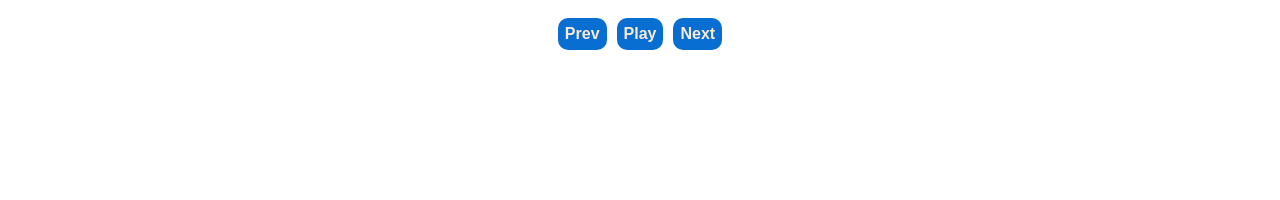
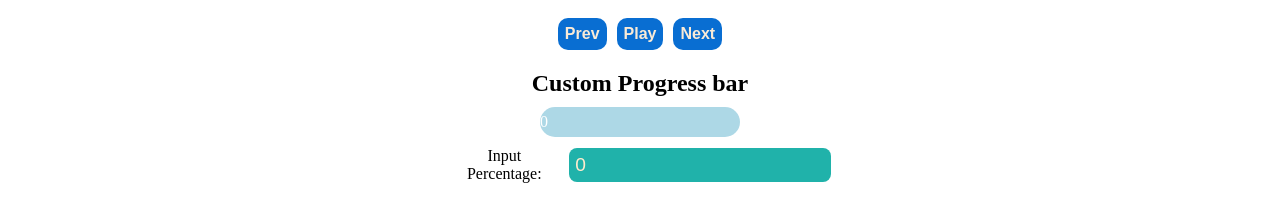
Before and after one commit to Mahin-Hasan/Master-React-and-JS-core-concepts, a React (Vite) app in the folder 25 React JS Projects for logic building/25-react-project/: page / in a window 1280 px wide. Shown: the part 2096-2296 px from the top of the page. Before the commit the page ends 2166 px from the top, so only its background shows below. Built offline with nearby package versions, Linux system fonts and the light colour scheme; no server answers.

Commit message:
Created Custom progress bar

```diff
--- a/25 React JS Projects for logic building/25-react-project/src/App.jsx
+++ b/25 React JS Projects for logic building/25-react-project/src/App.jsx
@@ -2,6 +2,7 @@
 import './App.css'
 import PaginationTest from './components/1. Pagination/test'
 import MusicPlayer from './components/10. music-player'
+import ProgressBar from './components/11. progress-bar'
 import DigitalClock from './components/2. digital-clock'
 import CountdownTimerTest from './components/3. countdown-timer/test'
 import StepProgressBarTest from './components/4. step-progress-bar/test'
@@ -27,6 +28,7 @@
         <FilterProducts/>
         <TipCalculator/>
         <MusicPlayer/>
+        <ProgressBar/>
       </div>
     </>
   )
--- /dev/null
+++ b/25 React JS Projects for logic building/25-react-project/src/components/11. progress-bar/index.jsx
@@ -0,0 +1,43 @@
+import { useState } from "react";
+import './progress.css'
+
+
+
+const ProgressBar = () => {
+    const [progressPercent, setProgressPercent] = useState(0)
+    const [errorMsg, setErrorMsg] = useState('')
+
+    function handleProgressPercentage(e) {
+        setProgressPercent(e.target.value)
+        if (e.target.value > 100) {
+            setErrorMsg('Please enter a value less than 100')
+        } else {
+            setErrorMsg('Please enter a value less than 100')
+        }
+
+    }
+
+    return (
+        <div className="progress-bar-container">
+            <h2>Custom Progress bar</h2>
+            <div className="progress-bars">
+                <div className="wrapper">
+                    {
+                        progressPercent >= 0 && progressPercent <= 100 ?
+                            <div style={{ width: `${progressPercent}%` }} className="innerWrapper">
+                                {progressPercent}
+                            </div>
+                            :
+                            <p>{errorMsg}</p>
+                    }
+                </div>
+            </div>
+            <div className="input-container">
+                <label >Input Percentage: </label>
+                <input onChange={handleProgressPercentage} type="number" value={progressPercent} />
+            </div>
+        </div>
+    );
+};
+
+export default ProgressBar;
--- /dev/null
+++ b/25 React JS Projects for logic building/25-react-project/src/components/11. progress-bar/progress.css
@@ -0,0 +1,37 @@
+.progress-bar-container{
+    display: flex;
+    align-items: center;
+    flex-direction: column;
+    margin-top: 20px;
+    gap: 10px;
+}
+.progress-bar-container input{
+    border-radius: 12px;
+    width: 100px;
+    padding: 8px;
+    outline: none;
+}
+
+.progress-bars .wrapper{
+    width: 200px;
+    height: 30px;
+    border-radius: 40px;
+    border-style: none;
+    background-color: lightblue;
+    color: crimson;
+    position: relative;
+    z-index: -1;
+}
+.progress-bars .wrapper .innerWrapper{
+    height: 30px;
+    display: grid;
+    border-style: none;
+    place-items: center;
+    border-radius: 20px;
+    margin: auto;
+    background-color: mediumblue;
+    color: white;
+    position: absolute;
+    z-index: 100;
+    transition: 1.5s ease 0.3s;
+}
```
